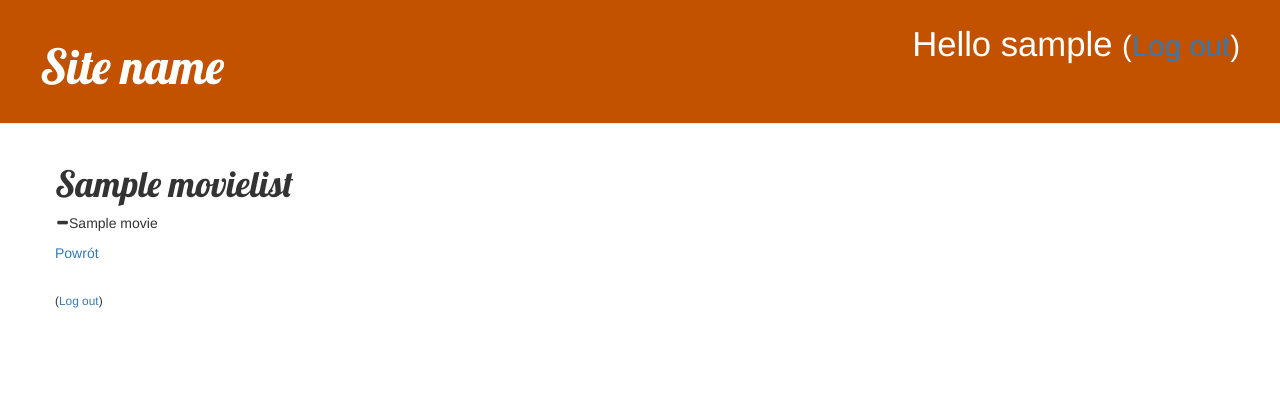
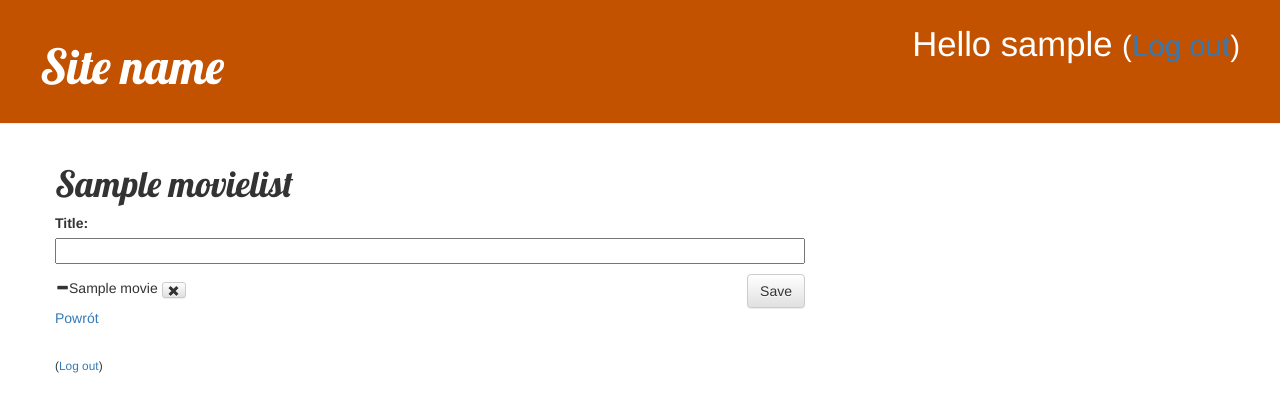
Before and after one commit to gpachota/movies-to-watch-together, a Django app: page /list/1/ in a window 1280 px wide. Shown: the top 412 px of the page. Run offline with Django 3.2, Linux system fonts and the light colour scheme; a user stored in the database is signed in; tables that the repository leaves empty hold one stand-in row (values such as "Sample post"); some libraries are stand-ins or nearby versions.

Commit message:
Added the ability to add and remove videos from the list

```diff
--- /dev/null
+++ b/movieslist/forms.py
@@ -0,0 +1,17 @@
+from django import forms
+
+from .models import Movie, MovieList
+
+
+class MovieForm(forms.ModelForm):
+
+    class Meta:
+        model = Movie
+        fields = ('title',)
+
+
+class MovieListForm(forms.ModelForm):
+
+    class Meta:
+        model = MovieList
+        fields = ('title', 'contributors',)
--- a/movieslist/models.py
+++ b/movieslist/models.py
@@ -12,7 +12,9 @@ class MovieList(models.Model):
 
 class Movie(models.Model):
     title = models.CharField(max_length=200)
-    movie_list = models.ForeignKey(MovieList, on_delete=models.CASCADE)
+    movie_list = models.ForeignKey(MovieList, on_delete=models.CASCADE, related_name='movie_list_name')
+    author = models.ForeignKey('auth.user', on_delete=models.CASCADE, blank=False)
+    watched = models.BooleanField(default=False)
 
     def __str__(self):
         return self.title
--- a/movieslist/templates/movieslist/list_detail.html
+++ b/movieslist/templates/movieslist/list_detail.html
@@ -2,10 +2,21 @@
 
 {% block content %}
 <h1>{{ movielist.title }}</h1>
-    {% for movie in movies %}
-        <p><span class="glyphicon glyphicon-minus"></span>{{ movie.title }}</p>
-    {% endfor %}
-    <p> <a href="{% url 'main_page' %}">Powrót</a></p>
-    <br>
-    <p> <small>(<a href="{% url 'logout' %}">Log out</a>)</small></p>
+<form method="POST" class="post-form">{% csrf_token %}
+    {{ form.as_p }}
+    <button type="submit" class="save btn btn-default">Save</button>
+</form>
+{% for movie in movielist.movie_list_name.all %}
+<p><span class="glyphicon glyphicon-minus"></span>{{ movie.title }}
+    {% if user == movie.author %}
+    <a class="btn btn-default btn-xs" href="{% url 'movie_remove' pk=movie.pk %}"><span
+            class="glyphicon glyphicon-remove"></span></a>
+    {% endif %}
+</p>
+{% endfor %}
+<p><a href="{% url 'main_page' %}">Powrót</a></p>
+
+
+<br>
+<p><small>(<a href="{% url 'logout' %}">Log out</a>)</small></p>
 {% endblock %}
--- a/movieslist/urls.py
+++ b/movieslist/urls.py
@@ -3,5 +3,6 @@ from . import views
 
 urlpatterns = [
     path('', views.main_page, name='main_page'),
-    path('list/<int:pk>/', views.list_detail, name='list_detail')
+    path('list/<int:pk>/', views.list_detail, name='list_detail'),
+    path('movie/<int:pk>/remove/', views.movie_remove, name='movie_remove'),
 ]
--- a/movieslist/views.py
+++ b/movieslist/views.py
@@ -1,5 +1,7 @@
-from django.shortcuts import render, get_object_or_404, get_list_or_404
+from django.shortcuts import render, get_object_or_404, get_list_or_404, redirect
 from .models import MovieList, Movie
+from .forms import MovieForm
+from django.utils import timezone
 
 from django.contrib.auth.decorators import login_required
 
@@ -15,6 +17,23 @@ def main_page(request):
 @login_required
 def list_detail(request, pk):
     movielist = get_object_or_404(MovieList, pk=pk)
-    movies = get_list_or_404(Movie.objects.filter(movie_list=movielist.id))
+    movies = Movie.objects.filter(movie_list=movielist.id)
 
-    return render(request, 'movieslist/list_detail.html', {'movielist': movielist, 'movies': movies})
+    if request.method == "POST":
+        form = MovieForm(request.POST)
+        if form.is_valid():
+            movie = form.save(commit=False)
+            movie.author = request.user
+            movie.movie_list = movielist
+            movie.save()
+            return redirect('list_detail', pk=pk)
+    else:
+        form = MovieForm()
+    return render(request, 'movieslist/list_detail.html', {'movielist': movielist, 'movies': movies, 'form': form})
+
+
+@login_required()
+def movie_remove(request, pk):
+    movie = get_object_or_404(Movie, pk=pk)
+    movie.delete()
+    return redirect('list_detail', pk=movie.movie_list.pk)
```
Also changed, not shown: movieslist/migrations/0001_initial.py, movieslist/migrations/0002_auto_20210206_1643.py (deleted), movieslist/migrations/0002_movie_watched.py (added).
